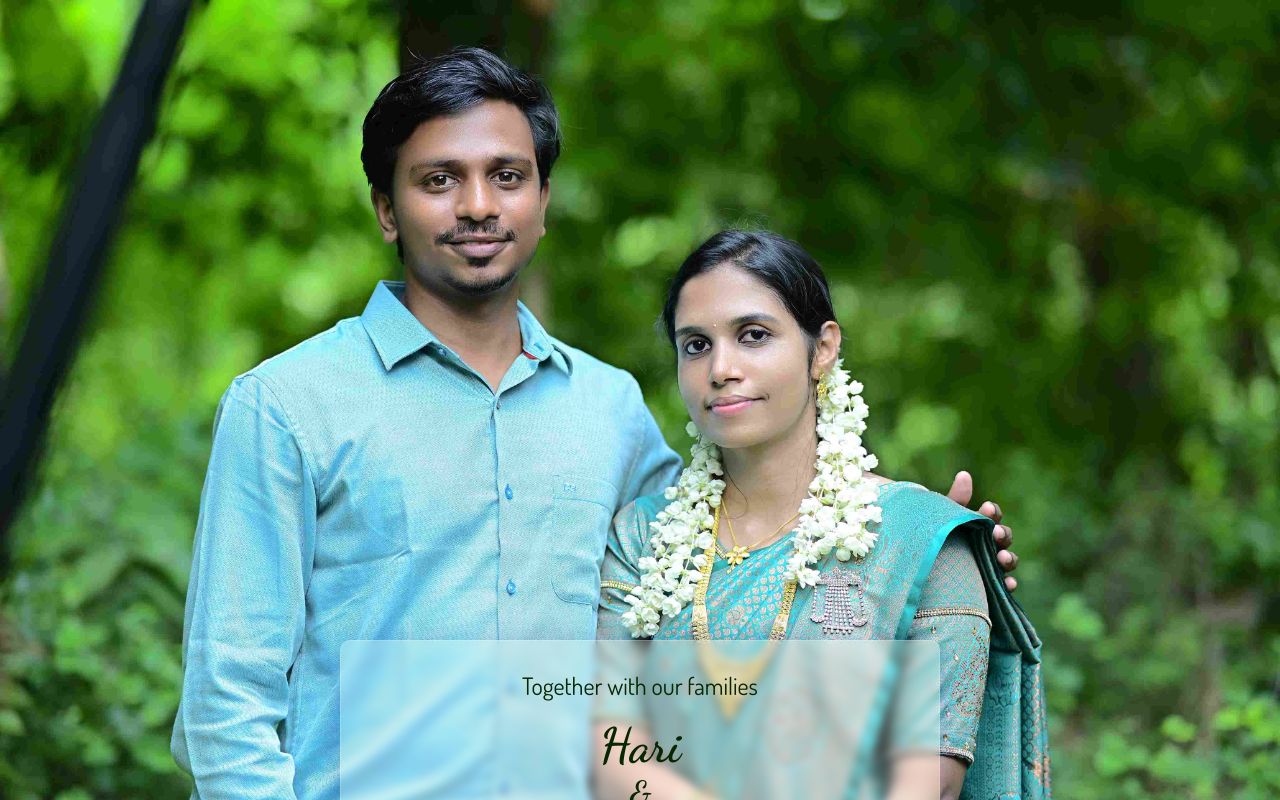
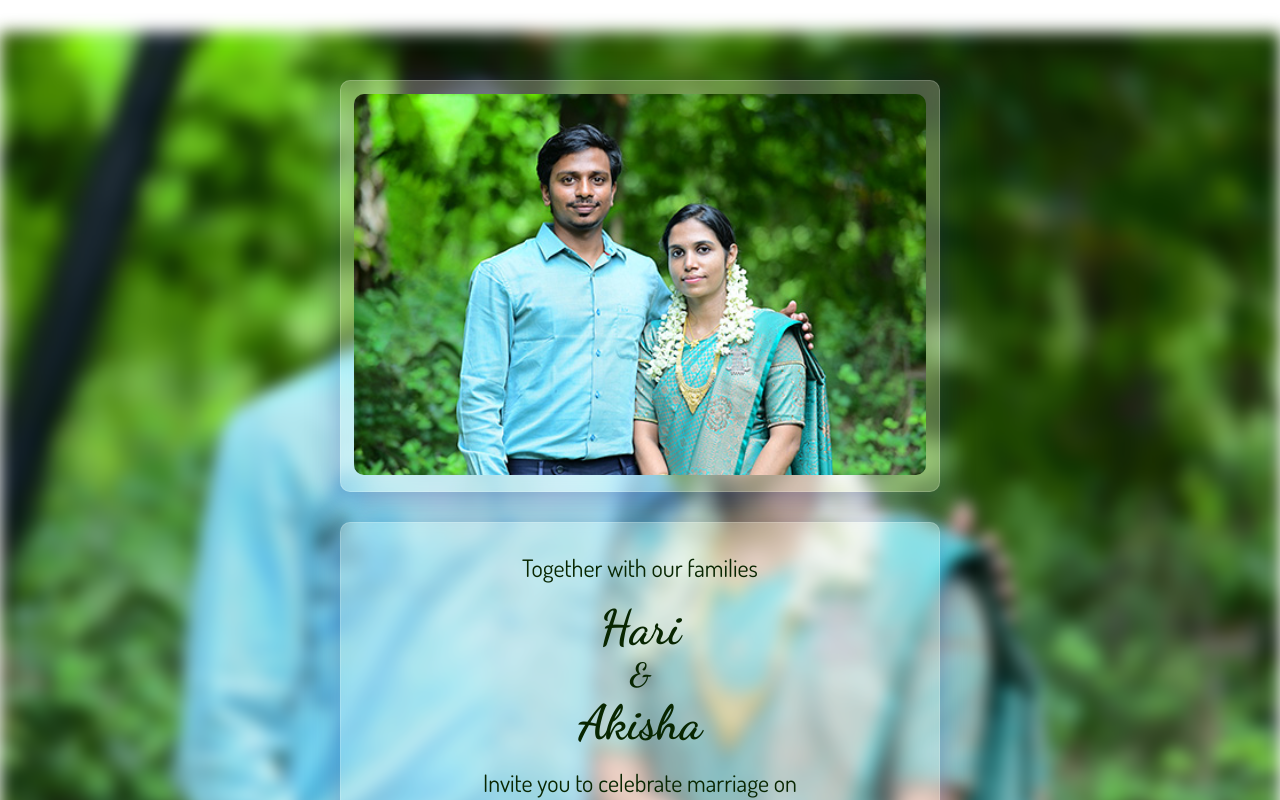
Before and after one commit to hari-hk/hari-akisha-wedding, an Angular app: page / in a window 1280 px wide. Shown: the top 800 px of the page. Built offline with nearby package versions, Linux system fonts and the light colour scheme; no server answers.

Commit message:
update style

```diff
--- a/src/app/app.component.html
+++ b/src/app/app.component.html
@@ -1,4 +1,11 @@
 <div class="content">
+  <div class="bg-image "></div>
+
+  <div class="card-set">
+    <img class="couple-image" src="../assets/couple.jpg" alt="">
+  </div>
+  <div class="spacer"></div>
+
   <div class="card-set">
     <h1>Together with our families</h1>
     <div class="names">
--- a/src/app/app.component.scss
+++ b/src/app/app.component.scss
@@ -1,10 +1,27 @@
 @import url("https://fonts.googleapis.com/css2?family=Dancing+Script:wght@700&display=swap");
+
+.bg-image {
+  background-image: url("../assets/bg.jpg");
+  filter: blur(8px);
+  -webkit-filter: blur(8px);
+
+  background-position: top center;
+  background-size: cover;
+  background-repeat: no-repeat;
+  background-color: #508a20;
+  background-attachment: fixed;
+
+  height: 100%;
+  width: 100%;
+  position: absolute;
+}
 .content {
+  position: relative;
   display: flex;
   justify-content: center;
   flex-direction: column;
   align-items: center;
-  padding: 80vh 1rem 1rem 1rem;
+  padding: 10vh 1rem 1rem 1rem;
 
   .card-set {
     position: relative;
@@ -130,3 +147,8 @@
     transform: translateX(100%);
   }
 }
+
+.couple-image {
+  width: 100%;
+  border-radius: 10px;
+}
--- a/src/styles.scss
+++ b/src/styles.scss
@@ -1,12 +1,5 @@
 @import url("https://fonts.googleapis.com/css2?family=Dosis:wght@400;500;700&display=swap");
 body {
-  background-image: url("/assets/bg.jpg");
-  background-position: top center;
-  background-size: cover;
-  background-repeat: no-repeat;
-  background-color: #508a20;
-  background-attachment: fixed;
-
   height: 100vh;
   width: 100%;
   margin: 0;
```
Also changed, not shown: src/assets/couple.jpg (added).
